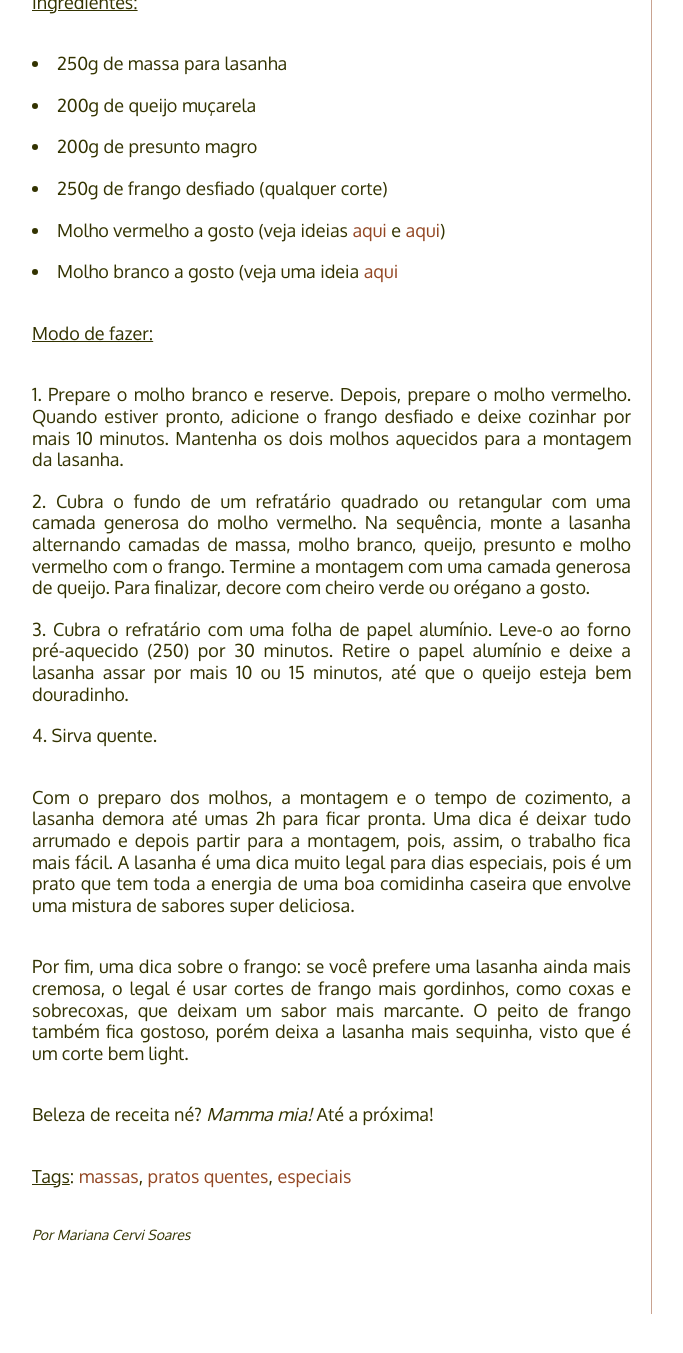
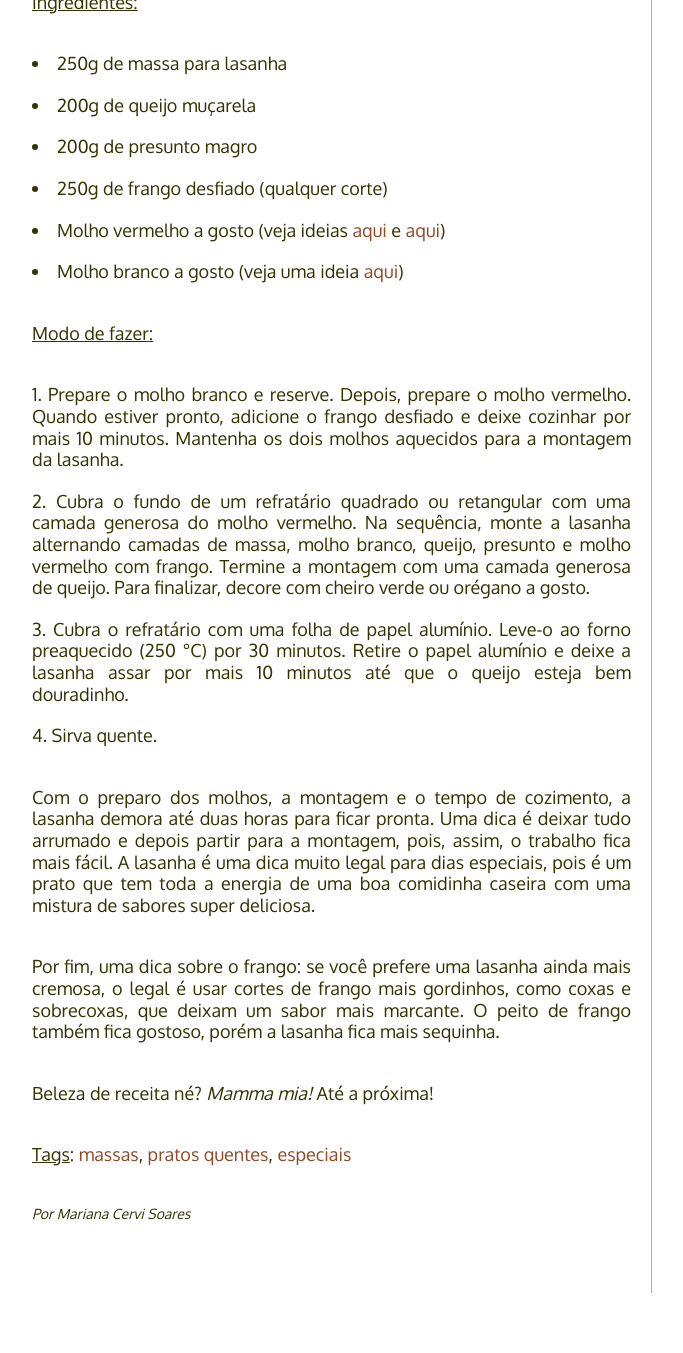
Before and after one commit to PaneladePau/paneladepau-jekyll-blog, a Jekyll site: the page built from _posts/2015-05-19-lasanha-de-frango.md, in a window 1280 px wide and 1400 px high, scrolled down 807 px. Shown: the top 1353 px of the window, without its empty margins (138-821 px from the left). Built offline with Jekyll 4.4.1, drawn with Linux system fonts in a browser that asks for light colours; nearby versions of some CDN libraries; some web fonts are replaced; Markdown is read by kramdown in place of the engine named in the settings.

Commit message:
“update”

```diff
--- a/_posts/2015-05-19-lasanha-de-frango.md
+++ b/_posts/2015-05-19-lasanha-de-frango.md
@@ -26,18 +26,18 @@ Lasanha é uma comida que todo mundo gosta. Afinal, quem não vai amar um prato
 * 200g de presunto magro
 * 250g de frango desfiado (qualquer corte)
 * Molho vermelho a gosto (veja ideias [aqui](http://paneladepau.com.br/molho-de-cachorro-quente) e [aqui](http://paneladepau.com.br/molho-vermelho-sem-tomate))
-* Molho branco a gosto (veja uma ideia [aqui](http://paneladepau.com.br/espaguete-cheddar)
+* Molho branco a gosto (veja uma ideia [aqui](http://paneladepau.com.br/espaguete-cheddar))
 
 ### Modo de fazer:
 
 1. Prepare o molho branco e reserve. Depois, prepare o molho vermelho. Quando estiver pronto, adicione o frango desfiado e deixe cozinhar por mais 10 minutos. Mantenha os dois molhos aquecidos para a montagem da lasanha.
-2. Cubra o fundo de um refratário quadrado ou retangular com uma camada generosa do molho vermelho. Na sequência, monte a lasanha alternando camadas de massa, molho branco, queijo, presunto e molho vermelho com o frango. Termine a montagem com uma camada generosa de queijo. Para finalizar, decore com cheiro verde ou orégano a gosto.
-3. Cubra o refratário com uma folha de papel alumínio. Leve-o ao forno pré-aquecido (250) por 30 minutos. Retire o papel alumínio e deixe a lasanha assar por mais 10 ou 15 minutos, até que o queijo esteja bem douradinho.
+2. Cubra o fundo de um refratário quadrado ou retangular com uma camada generosa do molho vermelho. Na sequência, monte a lasanha alternando camadas de massa, molho branco, queijo, presunto e molho vermelho com frango. Termine a montagem com uma camada generosa de queijo. Para finalizar, decore com cheiro verde ou orégano a gosto.
+3. Cubra o refratário com uma folha de papel alumínio. Leve-o ao forno preaquecido (250 °C) por 30 minutos. Retire o papel alumínio e deixe a lasanha assar por mais 10 minutos até que o queijo esteja bem douradinho.
 4. Sirva quente.
 
-Com o preparo dos molhos, a montagem e o tempo de cozimento, a lasanha demora até umas 2h para ficar pronta. Uma dica é deixar tudo arrumado e depois partir para a montagem, pois, assim, o trabalho fica mais fácil. A lasanha é uma dica muito legal para dias especiais, pois é um prato que tem toda a energia de uma boa comidinha caseira que envolve uma mistura de sabores super deliciosa.
+Com o preparo dos molhos, a montagem e o tempo de cozimento, a lasanha demora até duas horas para ficar pronta. Uma dica é deixar tudo arrumado e depois partir para a montagem, pois, assim, o trabalho fica mais fácil. A lasanha é uma dica muito legal para dias especiais, pois é um prato que tem toda a energia de uma boa comidinha caseira com uma mistura de sabores super deliciosa.
 
-Por fim, uma dica sobre o frango: se você prefere uma lasanha ainda mais cremosa, o legal é usar cortes de frango mais gordinhos, como coxas e sobrecoxas, que deixam um sabor mais marcante. O peito de frango também fica gostoso, porém deixa a lasanha mais sequinha, visto que é um corte bem light.
+Por fim, uma dica sobre o frango: se você prefere uma lasanha ainda mais cremosa, o legal é usar cortes de frango mais gordinhos, como coxas e sobrecoxas, que deixam um sabor mais marcante. O peito de frango também fica gostoso, porém a lasanha fica mais sequinha.
 
 Beleza de receita né? *Mamma mia!*
 Até a próxima!
```
